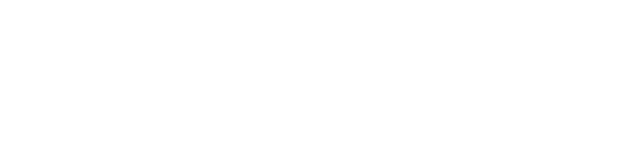
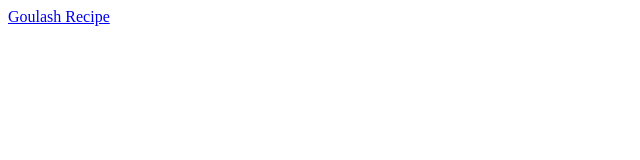
Before and after one commit to Tickleware/odin-recipes, a plain HTML site: page index.html in a window 1280 px wide. Shown: the whole page, without its empty margins (0-640 px from the left). Drawn offline with Linux system fonts and the light colour scheme.

Commit message:
-Added link from home to Goulash recipe page.

```diff
--- a/index.html
+++ b/index.html
@@ -7,6 +7,12 @@
     </title>
 </head>
 
+<body>
+
+    <a href="recipes/goulash.html">Goulash Recipe</a>
+
+</body>
+
 
 
 
```
